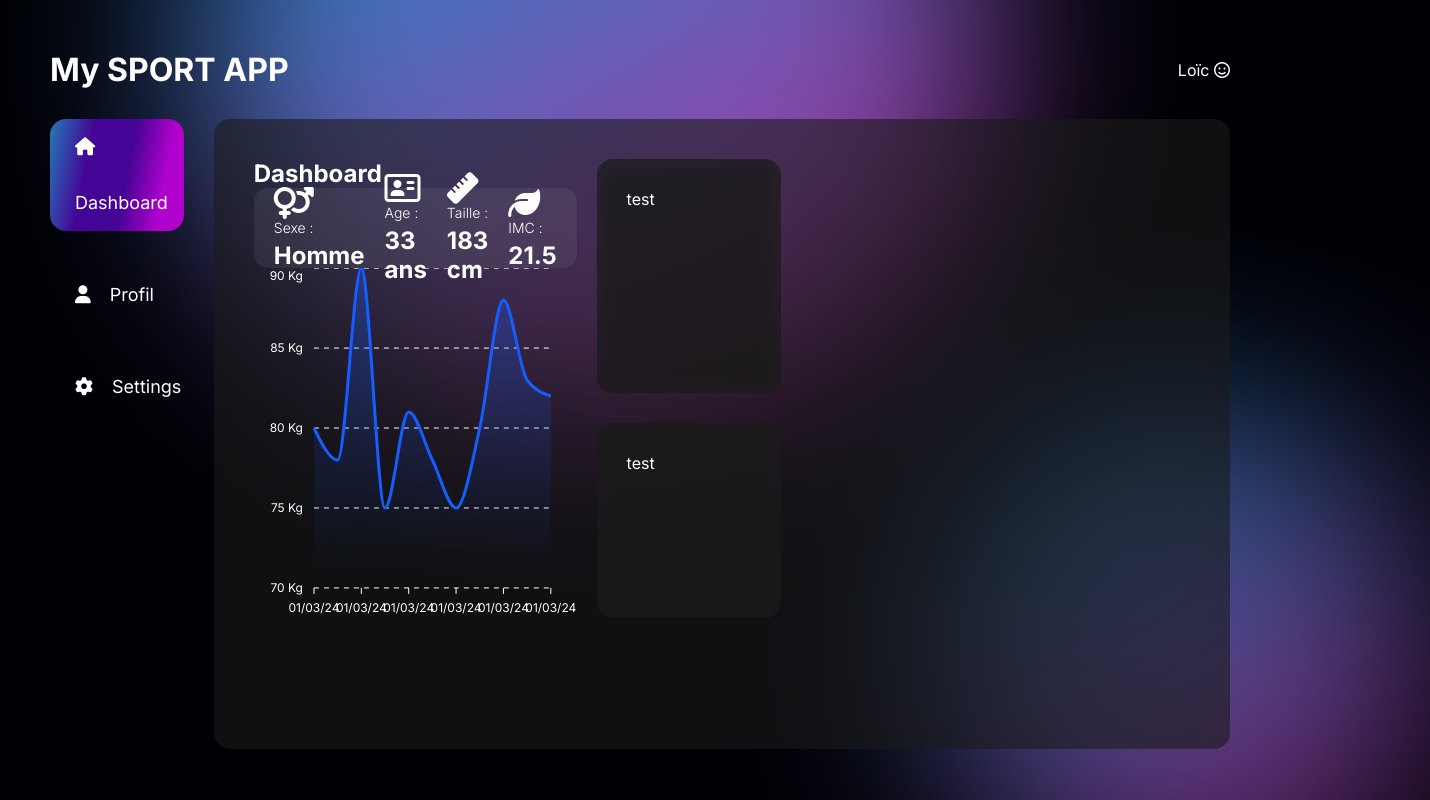
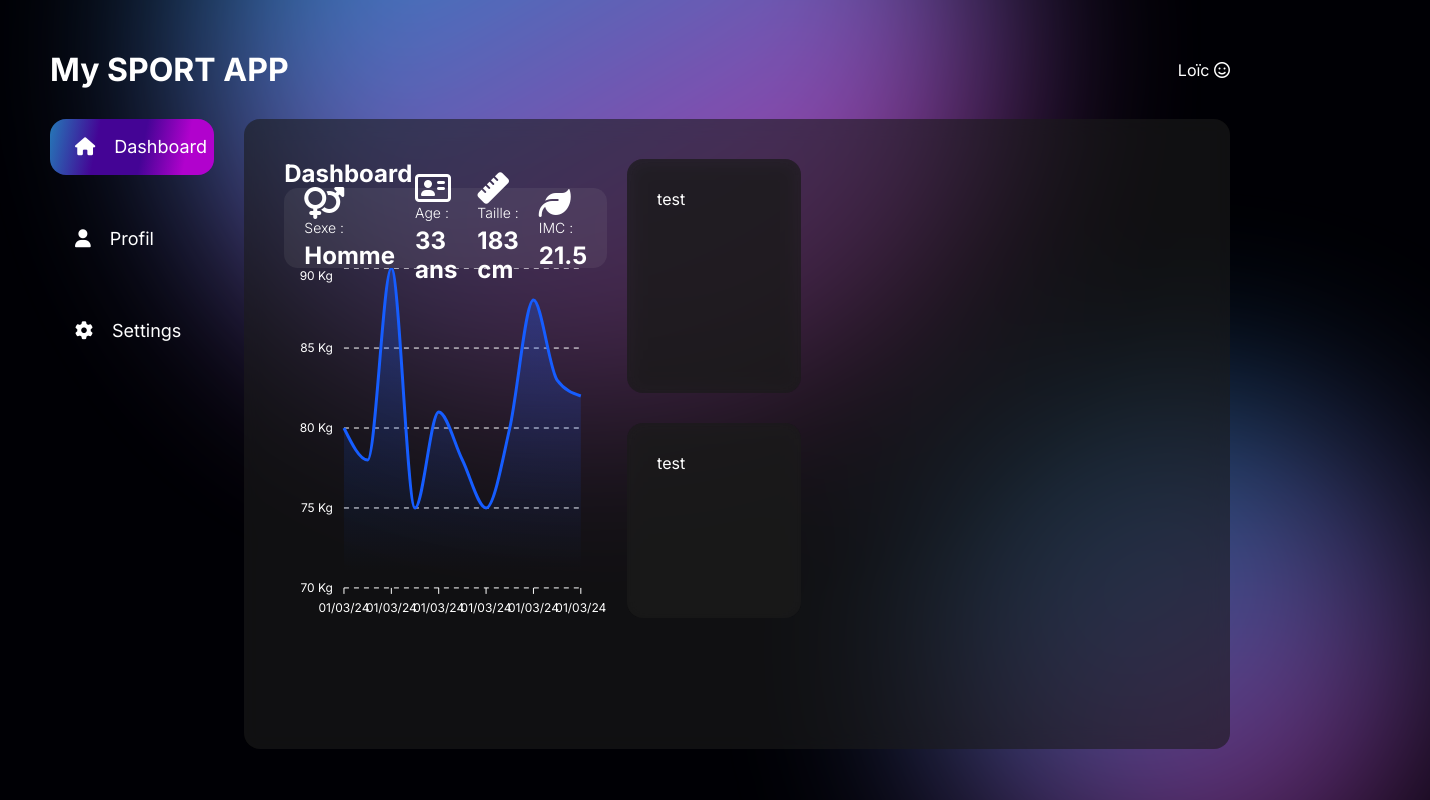
Before and after one commit to BetaPeche/sport-app, a React (Vite) app in the folder frontend/: page /dashboard in a window 1280 px wide. Shown: the top 800 px of the page, 1430 px wide, since content can reach past the window. Built offline with nearby package versions, Linux system fonts and the light colour scheme.

Commit message:
change position of before and after.

```diff
--- a/frontend/src/styles/global.scss
+++ b/frontend/src/styles/global.scss
@@ -17,14 +17,13 @@ body {
     flex-direction: column;
     align-items: center;
     width: 100%;
+    height: 100%;
     padding: 50px;
     background-color: rgb(0, 0, 5);
-    position: relative;
     z-index: -10;
-    overflow: hidden;
     &::before {
         content: '';
-        position: absolute;
+        position: fixed;
         bottom: -100px;
         right: -150px;
         width: 500px;
@@ -37,7 +36,7 @@ body {
     }
     &::after {
         content: '';
-        position: absolute;
+        position: fixed;
         top: -300px;
         left: 15%;
         width: 800px;
@@ -61,9 +60,6 @@ body {
         grid-template-columns: 1fr;
     }
     &.columns-2 {
-        grid-template-columns: 0.7fr 5.317fr;
-    }
-    &.columns-3 {
-        grid-template-columns: 1fr 4fr 1.2fr;
+        grid-template-columns: 1fr 6fr;
     }
 }
```
